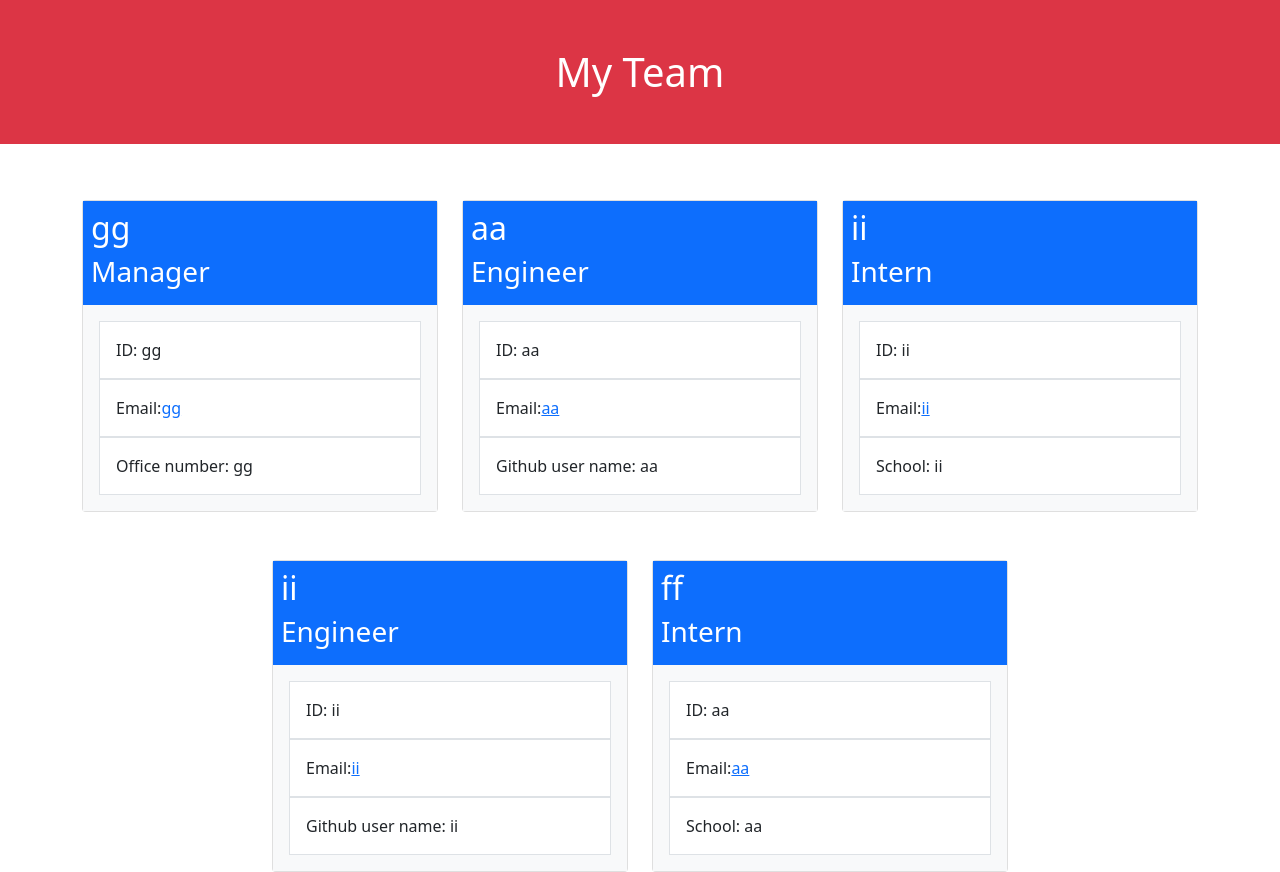
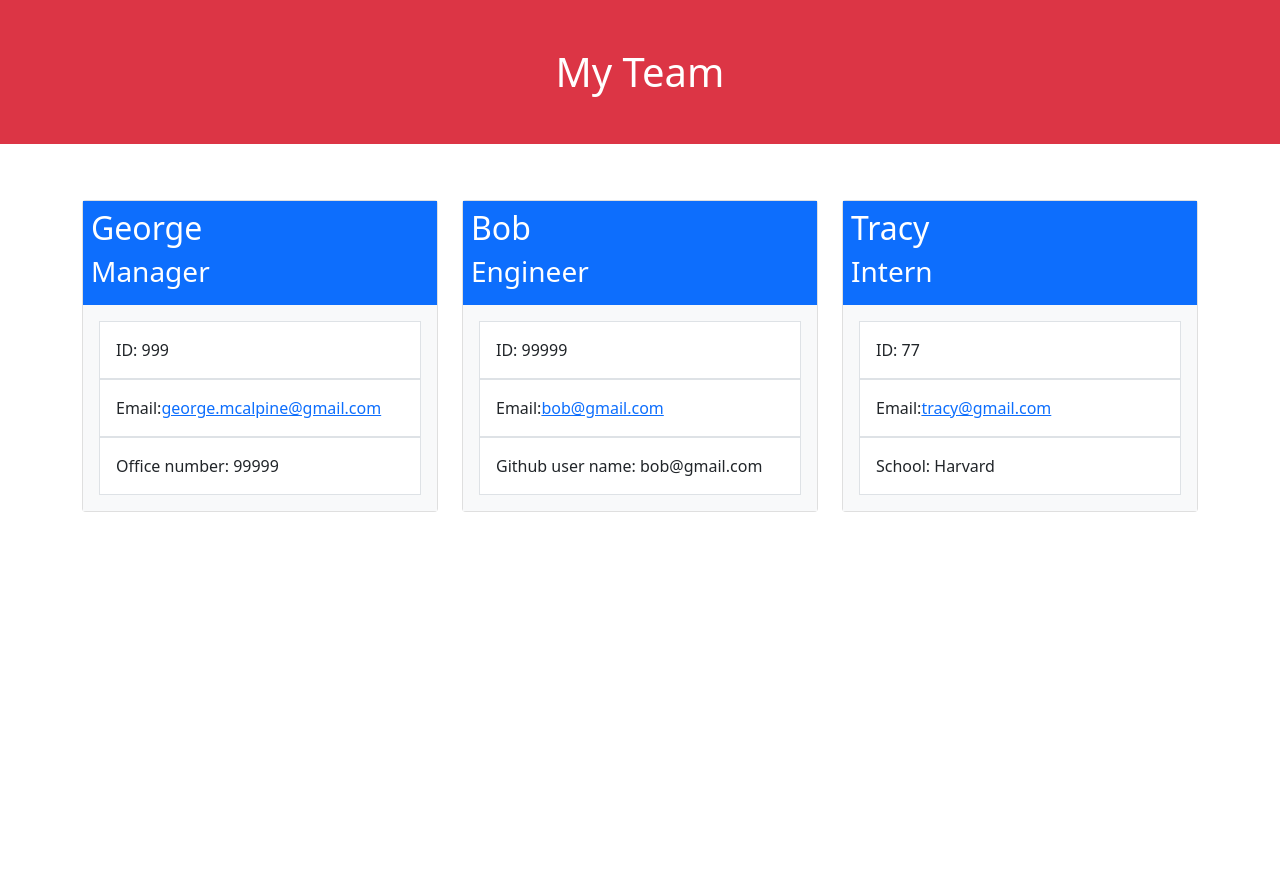
Before and after one commit to geo-a-mac/team-profile-gen, a website: page dist/index.html in a window 1280 px wide. After the commit the page ends 800 px from the top, so only its background shows below. Drawn offline with nearby package versions, Linux system fonts and the light colour scheme.

Commit message:
updates to README.md"

```diff
--- a/dist/index.html
+++ b/dist/index.html
@@ -18,13 +18,13 @@
         <div class="col-4 mt-5">
             <div class="card h-100">
                 <div class="bg-primary text-white p-2">
-                    <h2 class="name">gg</h2>
+                    <h2 class="name">George</h2>
                     <h3 class="role"><i class="fa  fa-solid fa-mug-hot"></i>Manager</h3>
                 </div>
                 <div class="card-body bg-light">
-                    <p class="bg-white card-text m-0 p-3 border">ID: gg</p>
-                    <p class="bg-white card-text m-0 p-3 border">Email:<a href="mailto:gg">gg</a></p>
-                    <p class="bg-white card-text m-0 p-3 border">Office number: gg</p>
+                    <p class="bg-white card-text m-0 p-3 border">ID: 999</p>
+                    <p class="bg-white card-text m-0 p-3 border">Email:<a href="mailto:george.mcalpine@gmail.com">george.mcalpine@gmail.com</a></p>
+                    <p class="bg-white card-text m-0 p-3 border">Office number: 99999</p>
             </div>
             </div>
         </div>
@@ -32,13 +32,13 @@
         <div class="col-4 mt-5">
             <div class="card h-100">
                 <div class="bg-primary text-white p-2">
-                    <h2 class="name">aa</h2>
+                    <h2 class="name">Bob</h2>
                     <h3 class="role"><i class="fa  fa-solid fa-mug-hot"></i>Engineer</h3>
                 </div>
                 <div class="card-body bg-light">
-                    <p class="bg-white card-text m-0 p-3 border">ID: aa</p>
-                    <p class="bg-white card-text m-0 p-3 border">Email:<a href="mailto:aa">aa</a></p>
-                    <p class="bg-white card-text m-0 p-3 border">Github user name: aa</p>
+                    <p class="bg-white card-text m-0 p-3 border">ID: 99999</p>
+                    <p class="bg-white card-text m-0 p-3 border">Email:<a href="mailto:bob@gmail.com">bob@gmail.com</a></p>
+                    <p class="bg-white card-text m-0 p-3 border">Github user name: bob@gmail.com</p>
             </div>
             </div>
         </div>
@@ -46,41 +46,13 @@
         <div class="col-4 mt-5">
             <div class="card h-100">
                 <div class="bg-primary text-white p-2">
-                    <h2 class="name">ii</h2>
+                    <h2 class="name">Tracy</h2>
                     <h3 class="role"><i class="fa  fa-solid fa-mug-hot"></i>Intern</h3>
                 </div>
                 <div class="card-body bg-light">
-                    <p class="bg-white card-text m-0 p-3 border">ID: ii</p>
-                    <p class="bg-white card-text m-0 p-3 border">Email:<a href="mailto:ii">ii</a></p>
-                    <p class="bg-white card-text m-0 p-3 border">School: ii</p>
-            </div>
-            </div>
-        </div>
-
-        <div class="col-4 mt-5">
-            <div class="card h-100">
-                <div class="bg-primary text-white p-2">
-                    <h2 class="name">ii</h2>
-                    <h3 class="role"><i class="fa  fa-solid fa-mug-hot"></i>Engineer</h3>
-                </div>
-                <div class="card-body bg-light">
-                    <p class="bg-white card-text m-0 p-3 border">ID: ii</p>
-                    <p class="bg-white card-text m-0 p-3 border">Email:<a href="mailto:ii">ii</a></p>
-                    <p class="bg-white card-text m-0 p-3 border">Github user name: ii</p>
-            </div>
-            </div>
-        </div>
-
-        <div class="col-4 mt-5">
-            <div class="card h-100">
-                <div class="bg-primary text-white p-2">
-                    <h2 class="name">ff</h2>
-                    <h3 class="role"><i class="fa  fa-solid fa-mug-hot"></i>Intern</h3>
-                </div>
-                <div class="card-body bg-light">
-                    <p class="bg-white card-text m-0 p-3 border">ID: aa</p>
-                    <p class="bg-white card-text m-0 p-3 border">Email:<a href="mailto:aa">aa</a></p>
-                    <p class="bg-white card-text m-0 p-3 border">School: aa</p>
+                    <p class="bg-white card-text m-0 p-3 border">ID: 77</p>
+                    <p class="bg-white card-text m-0 p-3 border">Email:<a href="mailto:tracy@gmail.com">tracy@gmail.com</a></p>
+                    <p class="bg-white card-text m-0 p-3 border">School: Harvard</p>
             </div>
             </div>
         </div>
```
Also changed, not shown: README.md.
